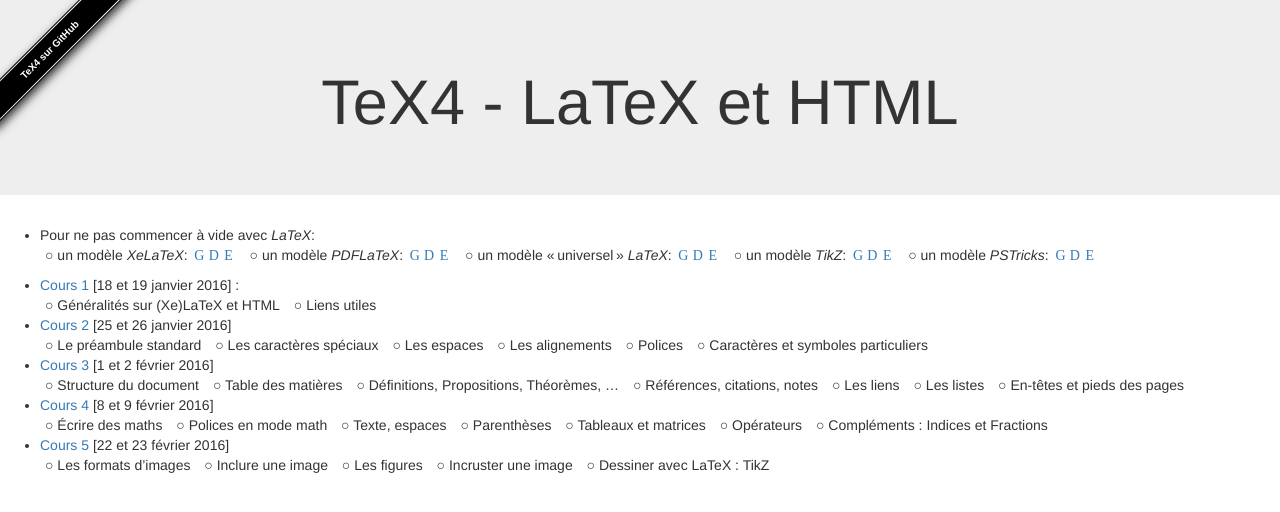
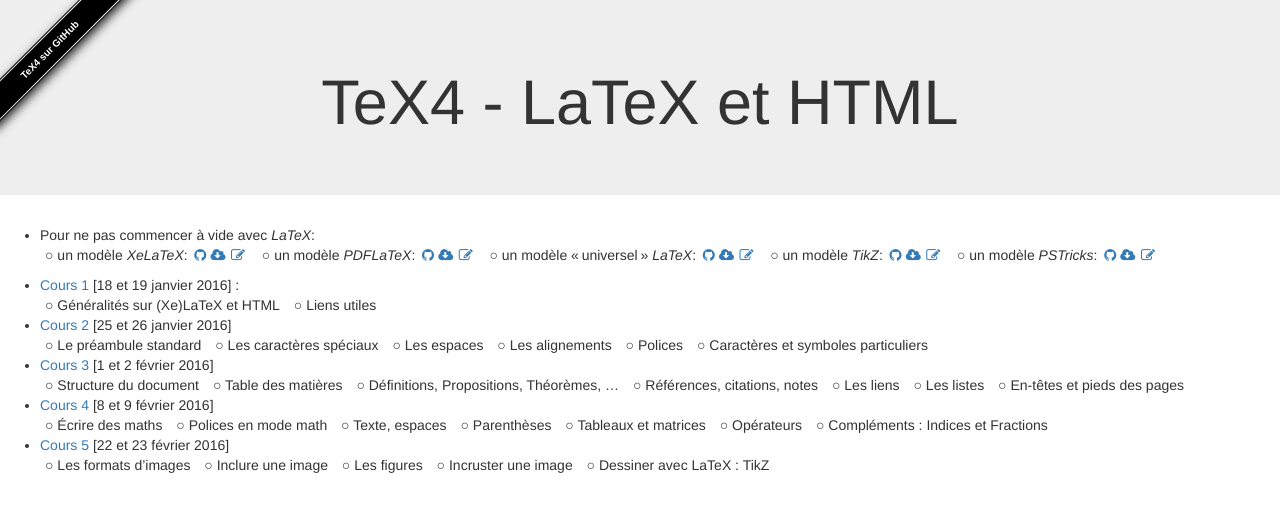
Before and after one commit to ktzanev/tex4lille1, a Jekyll site: the page built from index.md, in a window 1280 px wide. Shown: the top 512 px of the page. Built offline with Jekyll 4.4.1, drawn with Linux system fonts in a browser that asks for light colours; nearby versions of some CDN libraries; some web fonts are replaced.

Commit message:
correction compatibilité IE11

```diff
--- a/_sass/_tex_links.sass
+++ b/_sass/_tex_links.sass
@@ -1,7 +1,6 @@
 @font-face
   font-family: 'fontello'
-  src: url('../assets/fonts/fontello.woff') format('woff')
-  src: url('../assets/fonts/fontello.ttf') format('truetype')
+  src: url('../assets/fonts/fontello.woff') format('woff'), url('../assets/fonts/fontello.ttf') format('truetype')
 
 a.edit::before,
 a.download::before,
```
